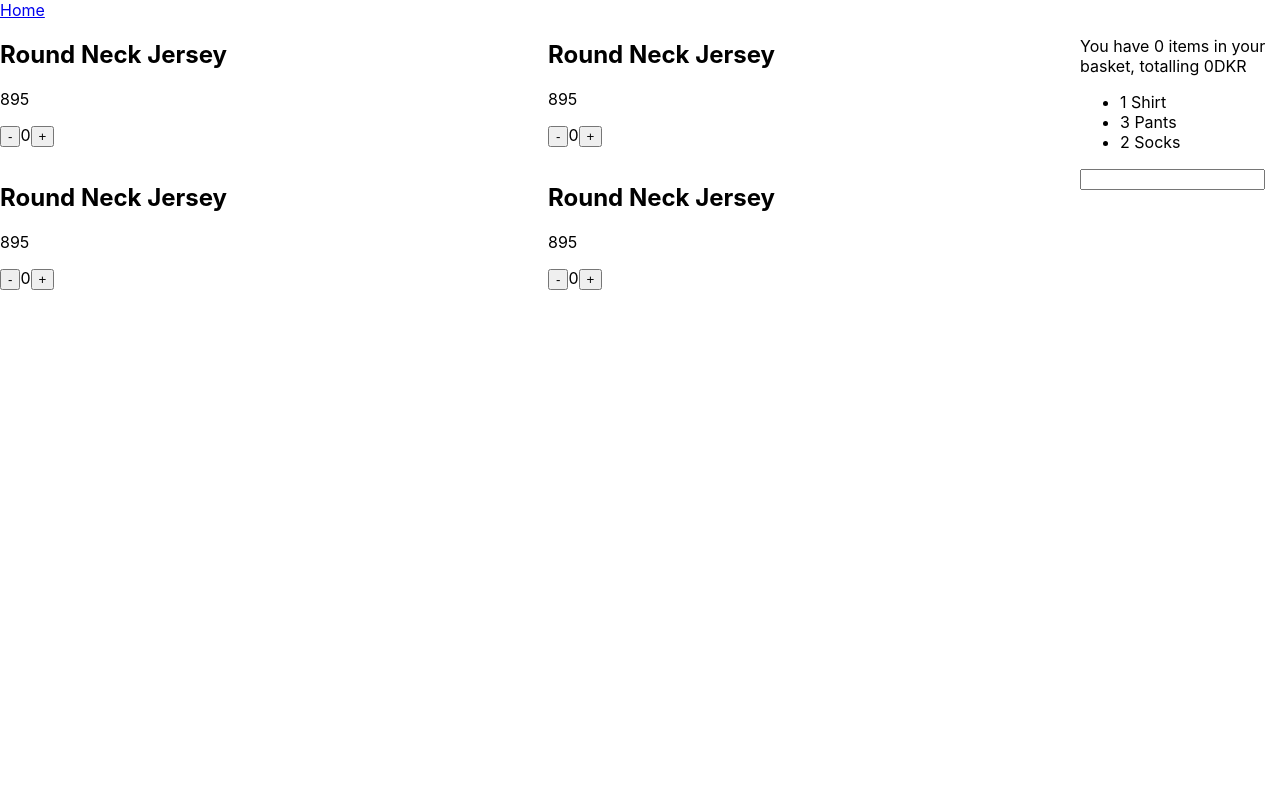
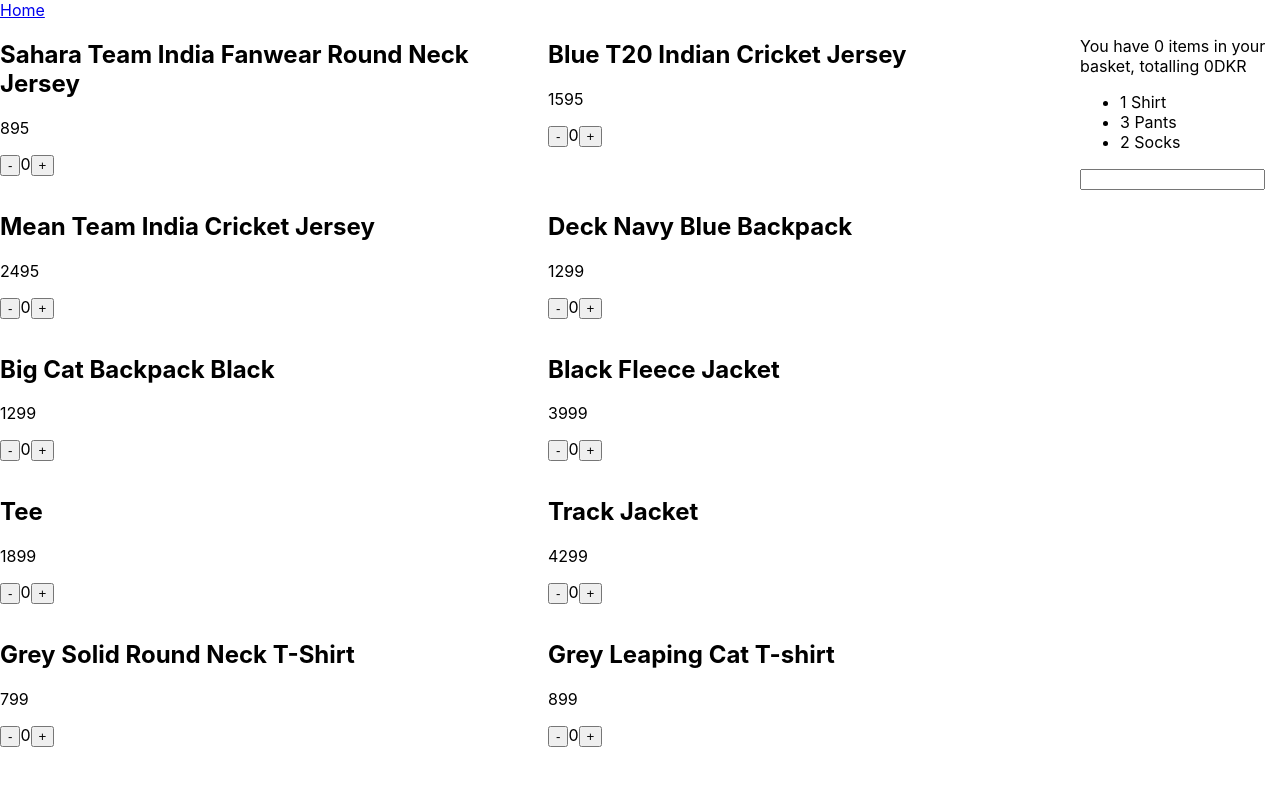
Before and after one commit to jonasholbech/myreactshop, a React (Create React App) app: page / in a window 1280 px wide. Shown: the top 786 px of the page. Built offline with nearby package versions, Linux system fonts and the light colour scheme.

Commit message:
cart play

```diff
--- a/src/App.js
+++ b/src/App.js
@@ -3,17 +3,164 @@
 import Basket from "./Basket";
 import ProductList from "./ProductList";
 function App() {
-  const product = {
-    id: 1163,
-    productdisplayname: "Round Neck Jersey",
-    price: 895,
-    soldOut: 0,
-  };
+  const products = [
+    {
+      id: 1163,
+      gender: "Men",
+      category: "Apparel",
+      subcategory: "Topwear",
+      articletype: "Tshirts",
+      season: "Summer",
+      productionyear: 2011,
+      usagetype: "Sports",
+      productdisplayname: "Sahara Team India Fanwear Round Neck Jersey",
+      price: 895,
+      discount: null,
+      brandname: "Nike",
+      soldout: 0,
+    },
+    {
+      id: 1164,
+      gender: "Men",
+      category: "Apparel",
+      subcategory: "Topwear",
+      articletype: "Tshirts",
+      season: "Winter",
+      productionyear: 2015,
+      usagetype: "Sports",
+      productdisplayname: "Blue T20 Indian Cricket Jersey",
+      price: 1595,
+      discount: 28,
+      brandname: "Nike",
+      soldout: 1,
+    },
+    {
+      id: 1165,
+      gender: "Men",
+      category: "Apparel",
+      subcategory: "Topwear",
+      articletype: "Tshirts",
+      season: "Summer",
+      productionyear: 2013,
+      usagetype: "Sports",
+      productdisplayname: "Mean Team India Cricket Jersey",
+      price: 2495,
+      discount: 45,
+      brandname: "Nike",
+      soldout: 0,
+    },
+    {
+      id: 1525,
+      gender: "Unisex",
+      category: "Accessories",
+      subcategory: "Bags",
+      articletype: "Backpacks",
+      season: "Fall",
+      productionyear: 2010,
+      usagetype: "Casual",
+      productdisplayname: "Deck Navy Blue Backpack",
+      price: 1299,
+      discount: 55,
+      brandname: "Puma",
+      soldout: 0,
+    },
+    {
+      id: 1526,
+      gender: "Unisex",
+      category: "Accessories",
+      subcategory: "Bags",
+      articletype: "Backpacks",
+      season: "Fall",
+      productionyear: 2010,
+      usagetype: "Sports",
+      productdisplayname: "Big Cat Backpack Black",
+      price: 1299,
+      discount: null,
+      brandname: "Puma",
+      soldout: 0,
+    },
+    {
+      id: 1528,
+      gender: "Men",
+      category: "Apparel",
+      subcategory: "Topwear",
+      articletype: "Jackets",
+      season: "Fall",
+      productionyear: 2010,
+      usagetype: "Sports",
+      productdisplayname: "Black Fleece Jacket",
+      price: 3999,
+      discount: 49,
+      brandname: "Puma",
+      soldout: 0,
+    },
+    {
+      id: 1529,
+      gender: "Men",
+      category: "Apparel",
+      subcategory: "Topwear",
+      articletype: "Tshirts",
+      season: "Fall",
+      productionyear: 2010,
+      usagetype: "Casual",
+      productdisplayname: "Tee",
+      price: 1899,
+      discount: null,
+      brandname: "Puma",
+      soldout: 0,
+    },
+    {
+      id: 1530,
+      gender: "Men",
+      category: "Apparel",
+      subcategory: "Topwear",
+      articletype: "Jackets",
+      season: "Fall",
+      productionyear: 2010,
+      usagetype: "Sports",
+      productdisplayname: "Track Jacket",
+      price: 4299,
+      discount: 57,
+      brandname: "Puma",
+      soldout: 1,
+    },
+    {
+      id: 1531,
+      gender: "Men",
+      category: "Apparel",
+      subcategory: "Topwear",
+      articletype: "Tshirts",
+      season: "Fall",
+      productionyear: 2010,
+      usagetype: "Casual",
+      productdisplayname: "Grey Solid Round Neck T-Shirt",
+      price: 799,
+      discount: null,
+      brandname: "Puma",
+      soldout: 0,
+    },
+    {
+      id: 1532,
+      gender: "Men",
+      category: "Apparel",
+      subcategory: "Topwear",
+      articletype: "Tshirts",
+      season: "Fall",
+      productionyear: 2010,
+      usagetype: "Casual",
+      productdisplayname: "Grey Leaping Cat T-shirt",
+      price: 899,
+      discount: null,
+      brandname: "Puma",
+      soldout: 0,
+    },
+  ];
+
   const basket = [];
   return (
     <div className="App">
       <Nav />
-      <ProductList product={product} />
+      <ProductList products={products} />
       <Basket basket={basket} />
     </div>
   );
--- a/src/MyBasket.js
+++ b/src/MyBasket.js
@@ -19,7 +19,8 @@
     </section>
   );
 }
-
+//<CartItem name={item.name} amount={item.amount} />
+//<CartItem {...item} />
 function CartItem(props) {
   console.log(props);
   return (
--- a/src/Product.js
+++ b/src/Product.js
@@ -1,23 +1,21 @@
 import { useState } from "react";
-export default function Product({ productdisplayname, soldOut, price, id }) {
+export default function Product(props) {
   const [amount, setAmount] = useState(0);
 
   function handleClickUp(evt) {
-    console.log(evt);
     setAmount((prevState) => {
       return prevState + 1;
     });
   }
   function handleClickDown(evt) {
-    console.log(evt);
     setAmount((prevState) => {
       return prevState - 1;
     });
   }
   return (
-    <article className={soldOut ? "Product soldout" : "Product"}>
-      <h2>{productdisplayname}</h2>
-      <p>{price}</p>
+    <article className={props.soldOut ? "Product soldout" : "Product"}>
+      <h2>{props.productdisplayname}</h2>
+      <p>{props.price}</p>
       <button onClick={handleClickDown}> - </button>
       {amount}
       <button onClick={handleClickUp}> + </button>
--- a/src/ProductList.js
+++ b/src/ProductList.js
@@ -3,10 +3,9 @@
   console.log(props);
   return (
     <main className="ProductList">
-      <Product {...props.product} />
-      <Product {...props.product} />
-      <Product {...props.product} />
-      <Product {...props.product} />
+      {props.products.map((item) => (
+        <Product {...item} />
+      ))}
     </main>
   );
 }
```
